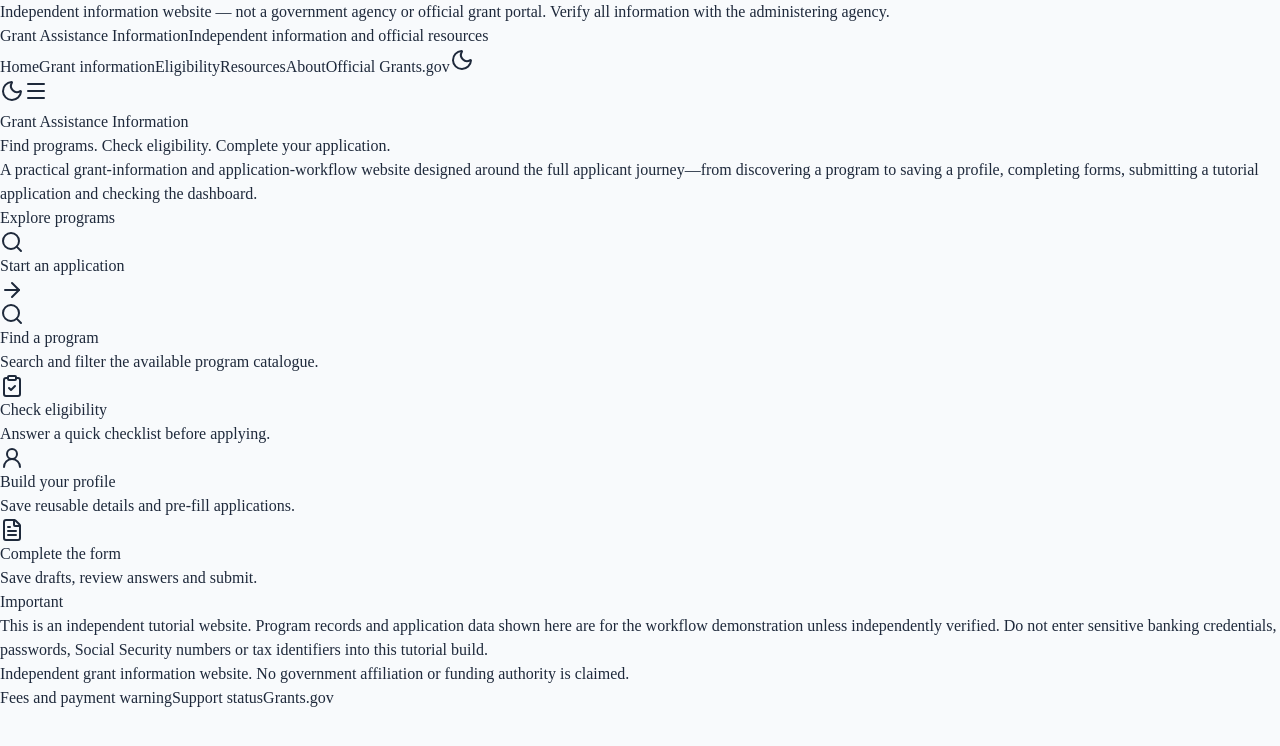
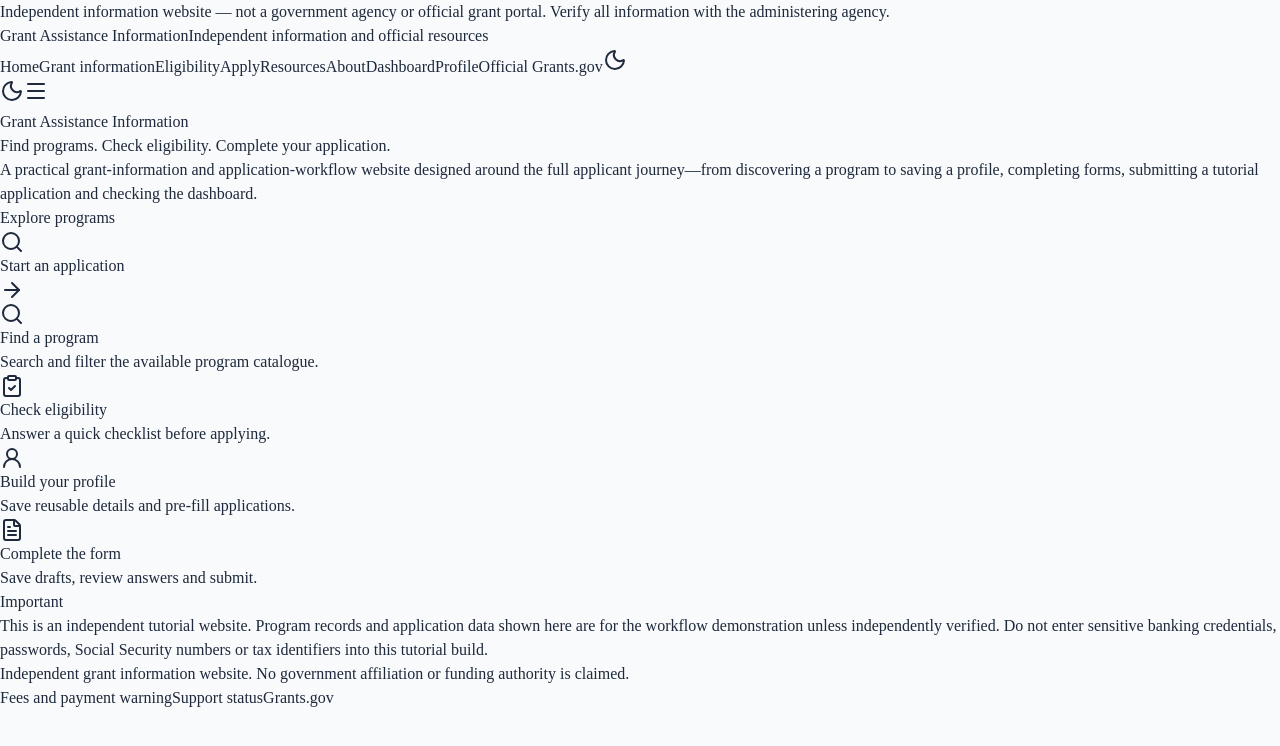
Before and after one commit to anne67j-boop/NGA, a React (Create React App) app in the folder frontend/: page / in a window 1280 px wide. Shown: the top 746 px of the page. Built offline with nearby package versions, Linux system fonts and the light colour scheme; the HTML template or start-up script is replaced by a standard one.

Commit message:
Complete NGA navigation for application workflow

```diff
--- a/frontend/src/components/Layout.tsx
+++ b/frontend/src/components/Layout.tsx
@@ -9,8 +9,11 @@ const navigation = [
   { label: "Home", href: "#/" },
   { label: "Grant information", href: "#/grants" },
   { label: "Eligibility", href: "#/eligibility" },
+  { label: "Apply", href: "#/apply" },
   { label: "Resources", href: "#/resources" },
   { label: "About", href: "#/about" },
+  { label: "Dashboard", href: "#/dashboard" },
+  { label: "Profile", href: "#/vprofile" },
 ];
 
 const Layout: React.FC<LayoutProps> = ({ children }) => {
```
